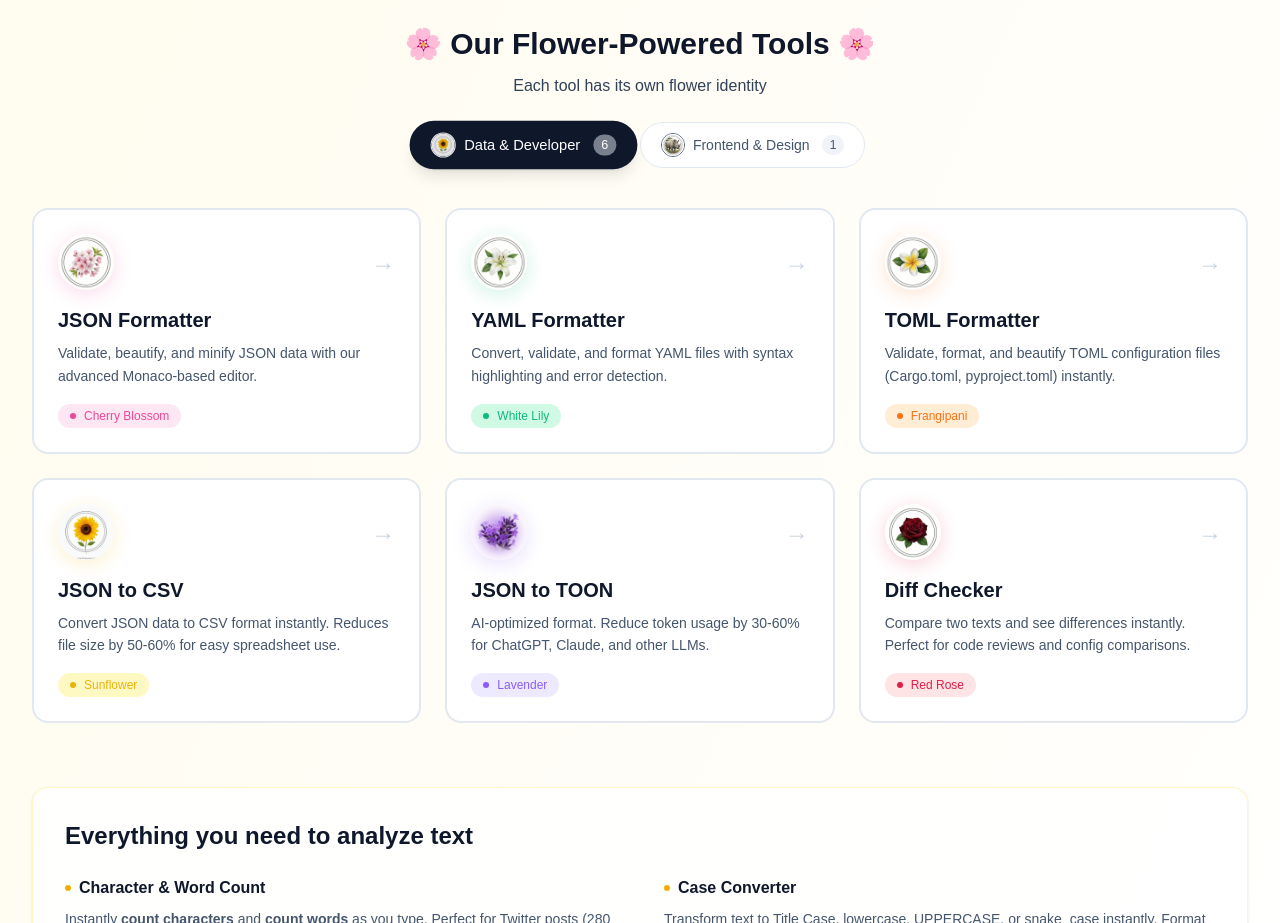
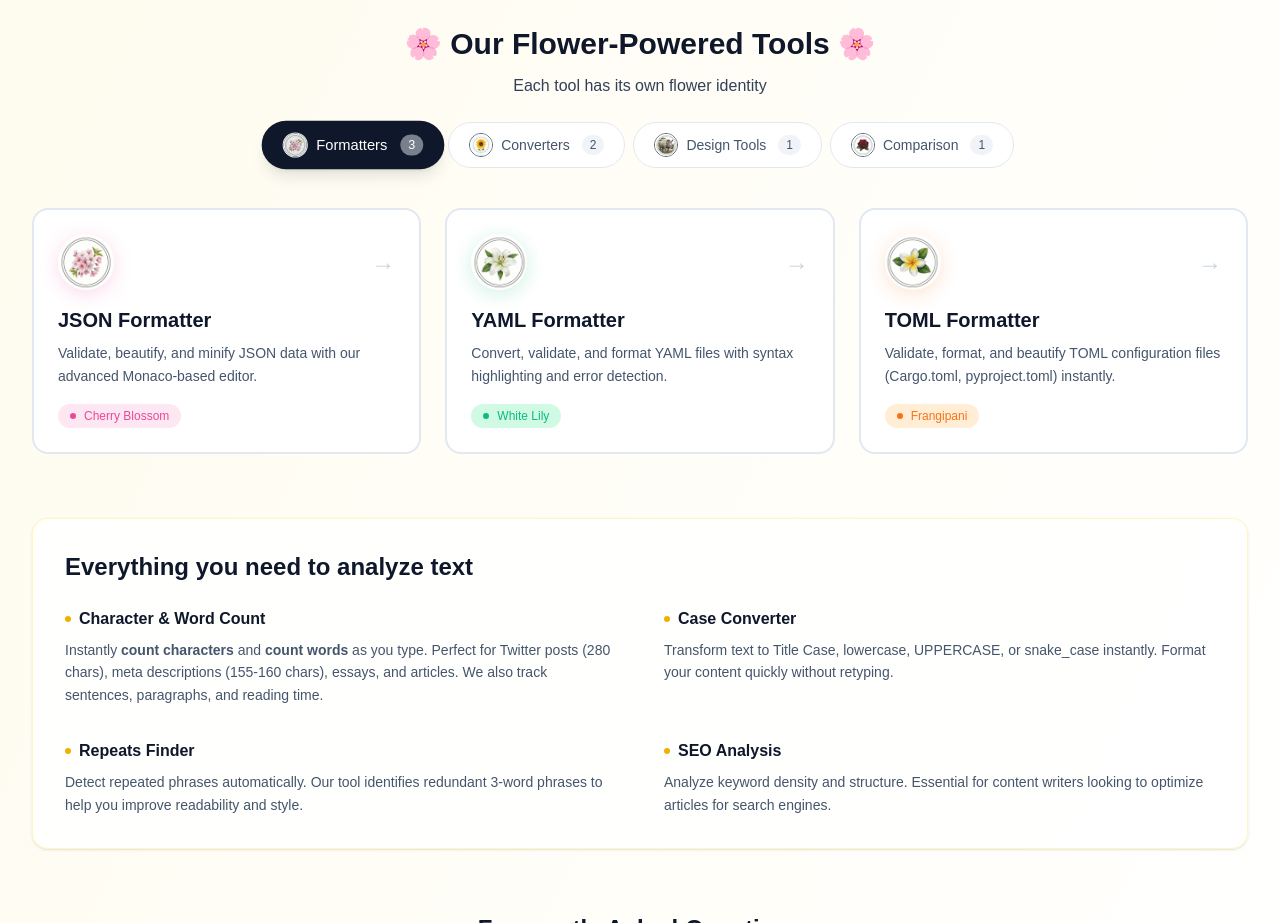
Before and after one commit to denesvaghani/textgauge-frontend, a Next.js app: page / in a window 1280 px wide. Shown: the part 1480-2403 px from the top of the page. Built offline with nearby package versions, Linux system fonts and the light colour scheme; no server answers.

Commit message:
feat: restructure homepage tools into 4 categories with branding icons

```diff
--- a/src/app/page.tsx
+++ b/src/app/page.tsx
@@ -6,7 +6,7 @@ import { flowerThemes } from "@/config/flowerThemes";
 import { useState } from "react";
 
 const categories = {
-  "Data & Developer": [
+  "Formatters": [
     {
       href: "/json-formatter",
       theme: flowerThemes.cherryBlossom,
@@ -34,6 +34,8 @@ const categories = {
       hoverShadow: "hover:shadow-orange-500/20",
       hoverText: "group-hover:text-orange-600 dark:group-hover:text-orange-400",
     },
+  ],
+  "Converters": [
     {
       href: "/json-to-csv-converter",
       theme: flowerThemes.sunflower,
@@ -52,6 +54,19 @@ const categories = {
       hoverShadow: "hover:shadow-violet-500/20",
       hoverText: "group-hover:text-violet-600 dark:group-hover:text-violet-400",
     },
+  ],
+  "Design Tools": [
+    {
+      href: "/palette-forge",
+      theme: flowerThemes.orchid,
+      title: "PaletteForge",
+      description: "Extract colors from images and generate design tokens. Export to CSS, Tailwind, SCSS, Figma, and more.",
+      hoverBorder: "hover:border-stone-400/60 dark:hover:border-stone-400/40",
+      hoverShadow: "hover:shadow-stone-500/20",
+      hoverText: "group-hover:text-stone-600 dark:group-hover:text-stone-400",
+    },
+  ],
+  "Comparison": [
     {
       href: "/diff-checker",
       theme: flowerThemes.redRose,
@@ -62,28 +77,19 @@ const categories = {
       hoverText: "group-hover:text-rose-600 dark:group-hover:text-rose-400",
     },
   ],
-  "Frontend & Design": [
-    {
-      href: "/palette-forge",
-      theme: flowerThemes.orchid,
-      title: "PaletteForge",
-      description: "Extract colors from images and generate design tokens. Export to CSS, Tailwind, SCSS, Figma, and more.",
-      hoverBorder: "hover:border-stone-400/60 dark:hover:border-stone-400/40",
-      hoverShadow: "hover:shadow-stone-500/20",
-      hoverText: "group-hover:text-stone-600 dark:group-hover:text-stone-400",
-    },
-  ],
 };
 
 const categoryLabels: Record<string, { image: string; color: string }> = {
-  "Data & Developer": { image: flowerThemes.sunflower.image, color: "violet" },
-  "Frontend & Design": { image: flowerThemes.orchid.image, color: "stone" },
+  "Formatters": { image: flowerThemes.cherryBlossom.image, color: "violet" },
+  "Converters": { image: flowerThemes.sunflower.image, color: "yellow" },
+  "Design Tools": { image: flowerThemes.orchid.image, color: "stone" },
+  "Comparison": { image: flowerThemes.redRose.image, color: "rose" },
 };
 
 type CategoryKey = keyof typeof categories;
 
 function ToolsSection() {
-  const [activeCategory, setActiveCategory] = useState<CategoryKey>("Data & Developer");
+  const [activeCategory, setActiveCategory] = useState<CategoryKey>("Formatters");
   const categoryKeys = Object.keys(categories) as CategoryKey[];
   const tools = categories[activeCategory];
 
```
